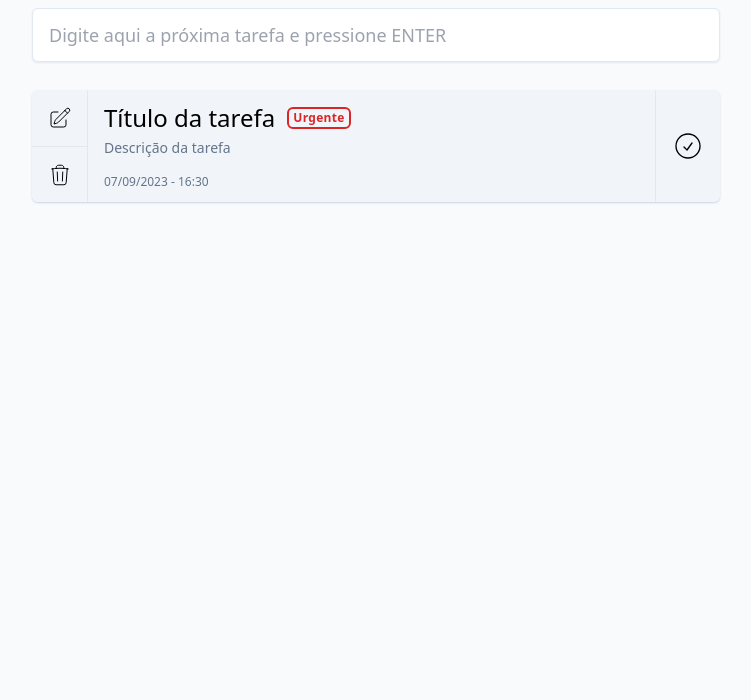
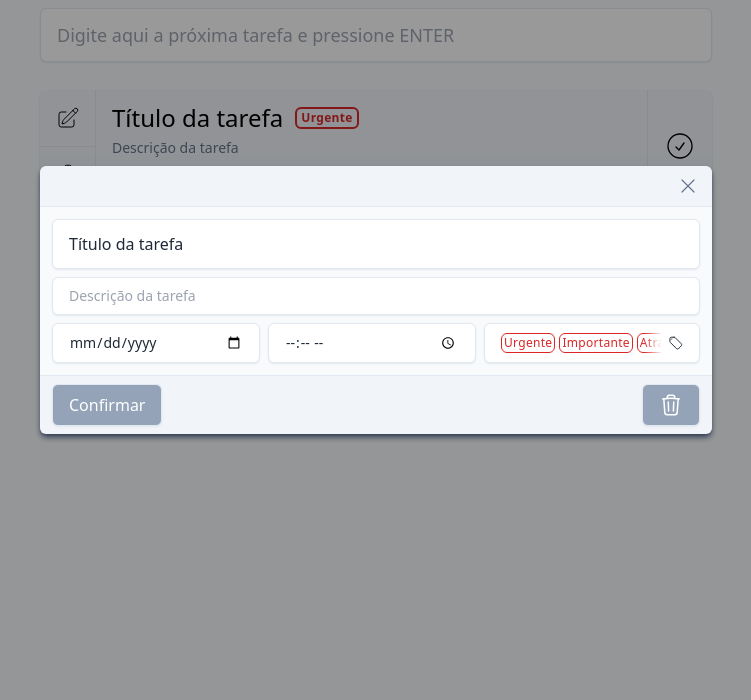
Before and after one commit to gustavotalvares/todo-list, a website: page src/index.html in a window 1280 px wide. Shown: the part 100-800 px from the top of the page, without its empty margins (264-1015 px from the left). Drawn offline with Linux system fonts and the light colour scheme.

Commit message:
Cria o layout básico do modal de edicao das tarefas

```diff
--- a/src/index.html
+++ b/src/index.html
@@ -8,8 +8,8 @@
 </head>
 <body class="h-full flex justify-center text-center">
 
-  <!-- Container principal (tudo roda dentro dele) -->
-  <div class="container max-w-3xl space-y-7 sm:p-10">
+  <!-- Container principal (tudo vai dentro dele) -->
+  <div class="container max-w-2xl space-y-7 sm:py-10">
 
     <!-- Header -->
     <h1 class="text-4xl">
@@ -19,10 +19,10 @@
     <!-- /Header -->
 
     <!-- Lista das tarefas -->
-    <div id="tasks" class="space-y-3">
+    <div id="tasks" class="">
 
       <!-- Tarefa -->
-      <div class="container min-h-1 bg-slate-100 shadow-sm shadow-slate-300 hover:shadow-slate-400 hover:scale-[1.01] transition-all duration-200 rounded-md overflow-hidden flex">
+      <div class="container mb-3 min-h-1 bg-slate-100 shadow-sm shadow-slate-300 hover:shadow-slate-400 hover:scale-[1.01] transition-all duration-200 rounded-md overflow-hidden flex">
 
         <!-- Botões da esquerda -->
         <div class=" w-14 divide-y h-auto bg-slate-100 border-r border-slate-200 flex-shrink-0 flex-grow-0">
@@ -63,6 +63,70 @@
       </div>
       <!-- /Tarefa -->
 
+      <!-- Modal -->
+      <div class="mt-0 w-screen h-screen fixed top-0 left-0 bg-black bg-opacity-40 flex justify-center items-center">
+        <div class="container max-w-2xl bg-slate-100 rounded-md shadow-md shadow-slate-700 divide-y divide-slate-200 overflow-hidden">
+
+          <!-- Header -->
+            <div class="container flex justify-end px-3 py-2">
+              <button>
+                <svg xmlns="http://www.w3.org/2000/svg" fill="none" viewBox="0 0 24 24" stroke="currentColor" class="w-6 h-6 stroke-[1.2] hover:stroke-[1.5] text-slate-500 transition-all duration-200">
+                  <path stroke-linecap="round" stroke-linejoin="round" d="M6 18L18 6M6 6l12 12" />
+                </svg>
+              </button>
+            </div>
+          <!-- /Header -->
+
+
+          <!-- Inputs -->
+          <div class="container p-3 space-y-2 bg-slate-50">
+            <input type="text" value="Título da tarefa" class="outline-none w-full px-4 py-3 text-gray-800 rounded-md border border-slate-200 shadow-slate-200 shadow-sm">
+            <input type="text" placeholder="Descrição da tarefa" class="outline-none w-full px-4 py-2 text-sm text-gray-800 rounded-md border border-slate-200 shadow-slate-200 shadow-sm">
+            <div class="container flex gap-2">
+              <input type="date" class="outline-none w-1/3 px-4 py-2 text-sm text-gray-800 rounded-md border border-slate-200 shadow-slate-200 shadow-sm">
+              <input type="time" class="outline-none w-1/3 px-4 py-2 text-sm text-gray-800 rounded-md border border-slate-200 shadow-slate-200 shadow-sm">
+
+              <!-- Tags -->
+              <button class="outline-none w-1/3 px-4 py-2 text-sm text-gray-800 rounded-md border border-slate-200 shadow-slate-200 shadow-sm bg-white flex justify-between items-center">
+                <div class="overflow-hidden flex gap-1 flex-grow relative">
+                  <span class="w-min h-min px-[2px] py-[1px] rounded-md text-xs tracking-wide text-red-600 border-red-600 border font-medium">Urgente</span>
+                  <span class="w-min h-min px-[2px] py-[1px] rounded-md text-xs tracking-wide text-red-600 border-red-600 border font-medium">Importante</span>
+                  <span class="w-min h-min px-[2px] py-[1px] rounded-md text-xs tracking-wide text-red-600 border-red-600 border font-medium">Atrasado</span>
+                  <div class="w-6 h-full bg-gradient-to-l from-white from-25% to-transparent absolute right-0"></div>
+                </div>
+
+                <svg xmlns="http://www.w3.org/2000/svg" fill="none" viewBox="0 0 24 24" stroke="currentColor" class="w-[18px] h-[18px] stroke-[1.5] flex-grow-0">
+                  <path stroke-linecap="round" stroke-linejoin="round" d="M9.568 3H5.25A2.25 2.25 0 003 5.25v4.318c0 .597.237 1.17.659 1.591l9.581 9.581c.699.699 1.78.872 2.607.33a18.095 18.095 0 005.223-5.223c.542-.827.369-1.908-.33-2.607L11.16 3.66A2.25 2.25 0 009.568 3z" />
+                  <path stroke-linecap="round" stroke-linejoin="round" d="M6 6h.008v.008H6V6z" />
+                </svg>
+              </button>
+              <!-- /Tags -->
+
+            </div>
+          </div>
+          <!-- /Inputs -->
+
+          <!-- Menu botões -->
+          <div class="container flex justify-between px-3 py-2">
+            <div class="container flex gap-2">
+              <button class="outline-none w-min px-4 py-2 font-medium text-white rounded-md border border-slate-200 shadow-slate-200 shadow-sm bg-slate-400 hover:bg-slate-500 transition-all duration-200">
+                Confirmar
+              </button>
+            </div>
+            <div class="container flex justify-end gap-2">
+              <button class="outline-none w-min px-4 py-2 font-medium text-white rounded-md border border-slate-200 shadow-slate-200 shadow-sm bg-slate-400 hover:bg-slate-500 transition-all duration-200">
+                <svg xmlns="http://www.w3.org/2000/svg" fill="none" viewBox="0 0 24 24" stroke="currentColor" class="stroke-[1.5] group-hover:stroke-2 w-6 h-6">
+                  <path stroke-linecap="round" stroke-linejoin="round" d="M14.74 9l-.346 9m-4.788 0L9.26 9m9.968-3.21c.342.052.682.107 1.022.166m-1.022-.165L18.16 19.673a2.25 2.25 0 01-2.244 2.077H8.084a2.25 2.25 0 01-2.244-2.077L4.772 5.79m14.456 0a48.108 48.108 0 00-3.478-.397m-12 .562c.34-.059.68-.114 1.022-.165m0 0a48.11 48.11 0 013.478-.397m7.5 0v-.916c0-1.18-.91-2.164-2.09-2.201a51.964 51.964 0 00-3.32 0c-1.18.037-2.09 1.022-2.09 2.201v.916m7.5 0a48.667 48.667 0 00-7.5 0" />
+                </svg>
+              </button>
+            </div>
+          </div>
+          <!-- /Menu botões -->
+
+        </div>
+      </div>
+      <!-- /Modal -->
+
     </div>
     <!-- /Lista das tarefas -->
   </div>
--- a/src/script.js
+++ b/src/script.js
@@ -3,7 +3,7 @@ const tasks = document.getElementById('tasks');
 function addTask(title) {
   tasks.innerHTML += `
   <!-- Tarefa -->
-  <div class="container min-h-1 bg-slate-100 shadow-sm shadow-slate-300 hover:shadow-slate-400 hover:scale-[1.01] transition-all duration-200 rounded-md overflow-hidden flex">
+  <div class="container mb-3 min-h-1 bg-slate-100 shadow-sm shadow-slate-300 hover:shadow-slate-400 hover:scale-[1.01] transition-all duration-200 rounded-md overflow-hidden flex">
 
     <!-- Botões da esquerda -->
     <div class=" w-14 divide-y h-auto bg-slate-100 border-r border-slate-200 flex-shrink-0 flex-grow-0">
```
Also changed, not shown: dist/output.css.
